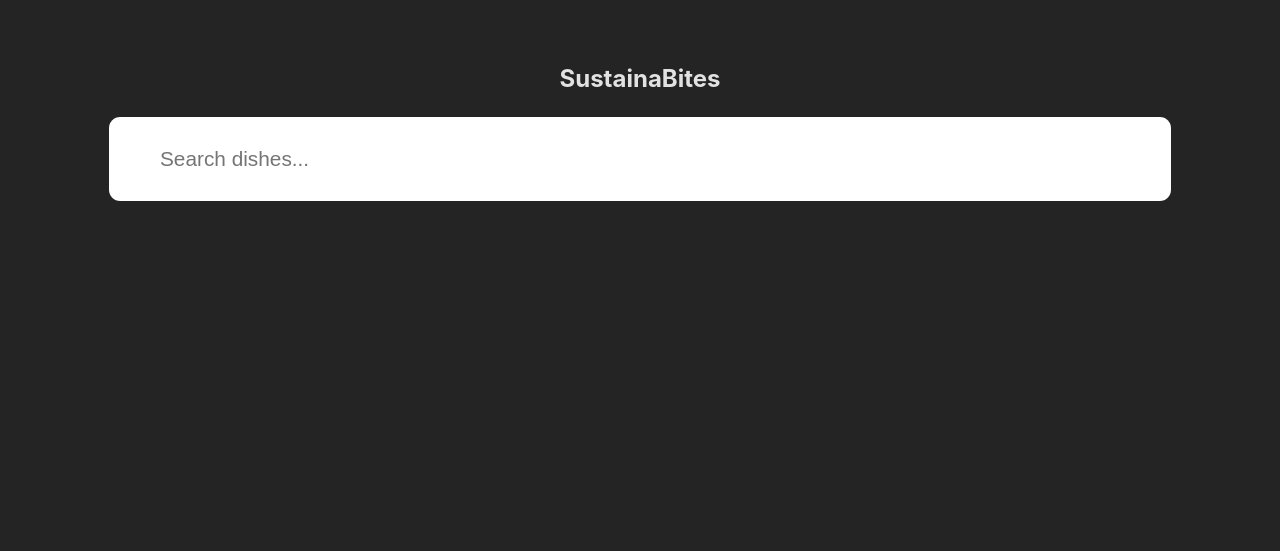
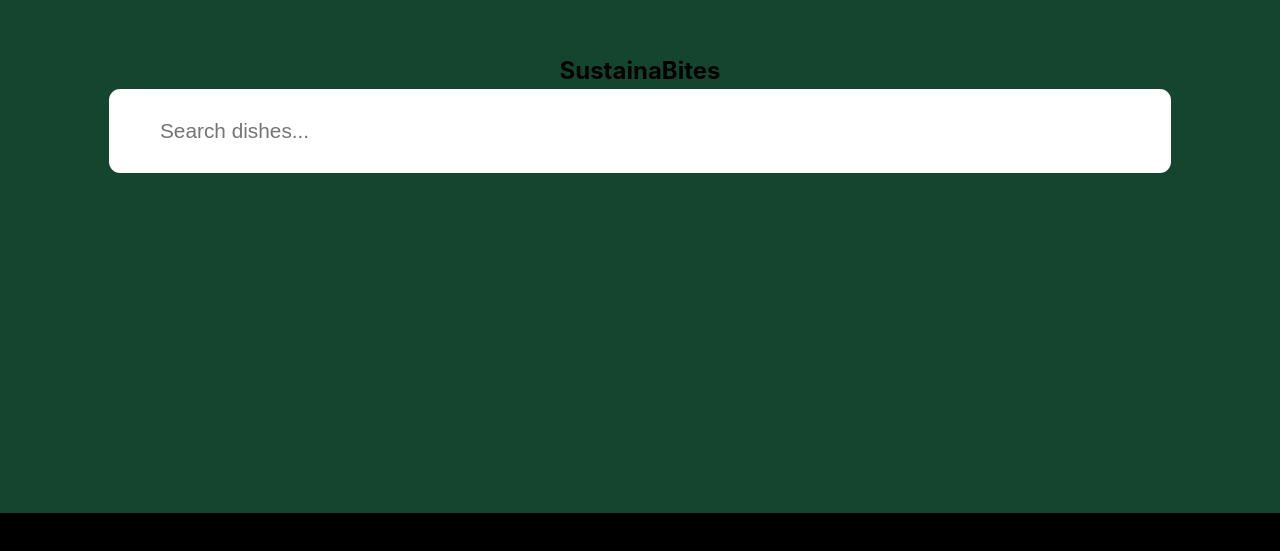
Before and after one commit to anthonyych4n/Sustainabite, a React (Vite) app: page / in a window 1280 px wide. Shown: the part 287-838 px from the top of the page. Before the commit the page ends 816 px from the top, so only its background shows below. Built offline with nearby package versions, Linux system fonts and the light colour scheme.

Commit message:
css change

```diff
--- /dev/null
+++ b/src/components/Footer.jsx
@@ -0,0 +1,9 @@
+function Footer() {
+  return (
+    <div>
+      <h1>Hello</h1>
+    </div>
+  );
+}
+
+export default Footer;
--- a/src/index.css
+++ b/src/index.css
@@ -3,15 +3,24 @@
   line-height: 1.5;
   font-weight: 400;
 
-  color-scheme: light dark;
-  color: rgba(255, 255, 255, 0.87);
-  background-color: #242424;
+  --transition-speed: 600ms;
+
+  --text-primary: #000000;
+  --dark-main-color: #ffffff;
+  --middle-main-color: #0a5c36;
+  --middark-main-color: #0f5132;
+  --midlight-main-color: #14452f;
 
   font-synthesis: none;
   text-rendering: optimizeLegibility;
   -webkit-font-smoothing: antialiased;
   -moz-osx-font-smoothing: grayscale;
   -webkit-text-size-adjust: 100%;
+}
+
+* {
+  margin: 0;
+  padding: 0;
 }
 
 input:focus {
@@ -38,4 +47,10 @@ input:focus {
   align-items: center;
   justify-content: center;
   height: 100vh;
+  background-color: var(--midlight-main-color);
 }
+
+.footer {
+  background-color: #000000;
+  height: 30vh;
+}
--- a/src/pages/MainPage.jsx
+++ b/src/pages/MainPage.jsx
@@ -1,5 +1,6 @@
 /* eslint-disable react/prop-types */
 import Search from "../components/Search";
+import Footer from "../components/Footer";
 
 function MainPage({ setQuery, query }) {
   return (
@@ -10,6 +11,9 @@ function MainPage({ setQuery, query }) {
           <Search setQuery={setQuery} query={query} />
         </div>
       </section>
+      <section className="footer">
+        <Footer />
+      </section>
     </>
   );
 }
```
